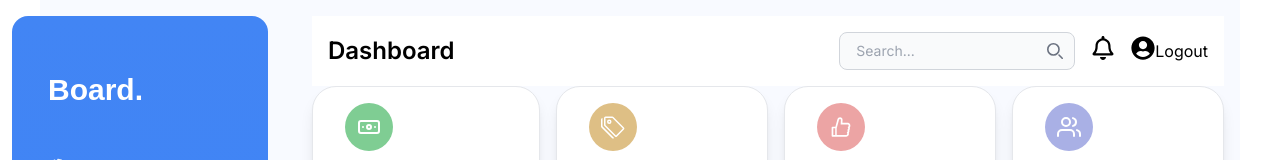
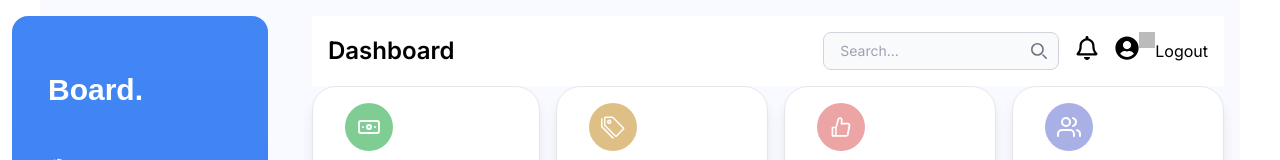
Before and after one commit to krishnaagarwal781/OpenInApp, a Next.js app: page /dashboard in a window 1280 px wide. Shown: the top 160 px of the page. Built offline with nearby package versions, Linux system fonts and the light colour scheme; no server answers; sample sign-in values are in the browser's storage.

Commit message:
Changes to be committed: 	modified:   src/app/dashboard/page.jsx

```diff
--- a/src/app/dashboard/page.jsx
+++ b/src/app/dashboard/page.jsx
@@ -17,10 +17,12 @@ import DoughnutChart from "@/components/DoughnutChart";
 import Modal2 from "@/components/Addprofile";
 import { useRouter } from "next/navigation";
 import { signIn, signOut, useSession } from "next-auth/react";
+import { getSession } from "next-auth/next";
 const dashboard = () => {
   const [isModal2Open, setIsModal2Open] = useState(false);
   const session = useSession();
   const router = useRouter();
+  const sessionProfile = session?.data?.user?.image;
   console.log(session);
   if (session.status === "unauthenticated") {
     router.push("/");
@@ -198,6 +200,13 @@ const dashboard = () => {
 
               <FaRegBell size={24} className="mt-1 ml-4" />
               <FaUserCircle size={24} className="mt-1 ml-4" />
+              <div className="w-4 h-4 rounded-r-full">
+                {sessionProfile ? (
+                  <img src={sessionProfile} alt="User profile icon" />
+                ) : (
+                  <FaUserCircle size={24} className="mt-1 ml-4" />
+                )}
+              </div>
               <button onClick={() => signOut("google")}>Logout</button>
               <button
                 data-collapse-toggle="navbar-search"
```
